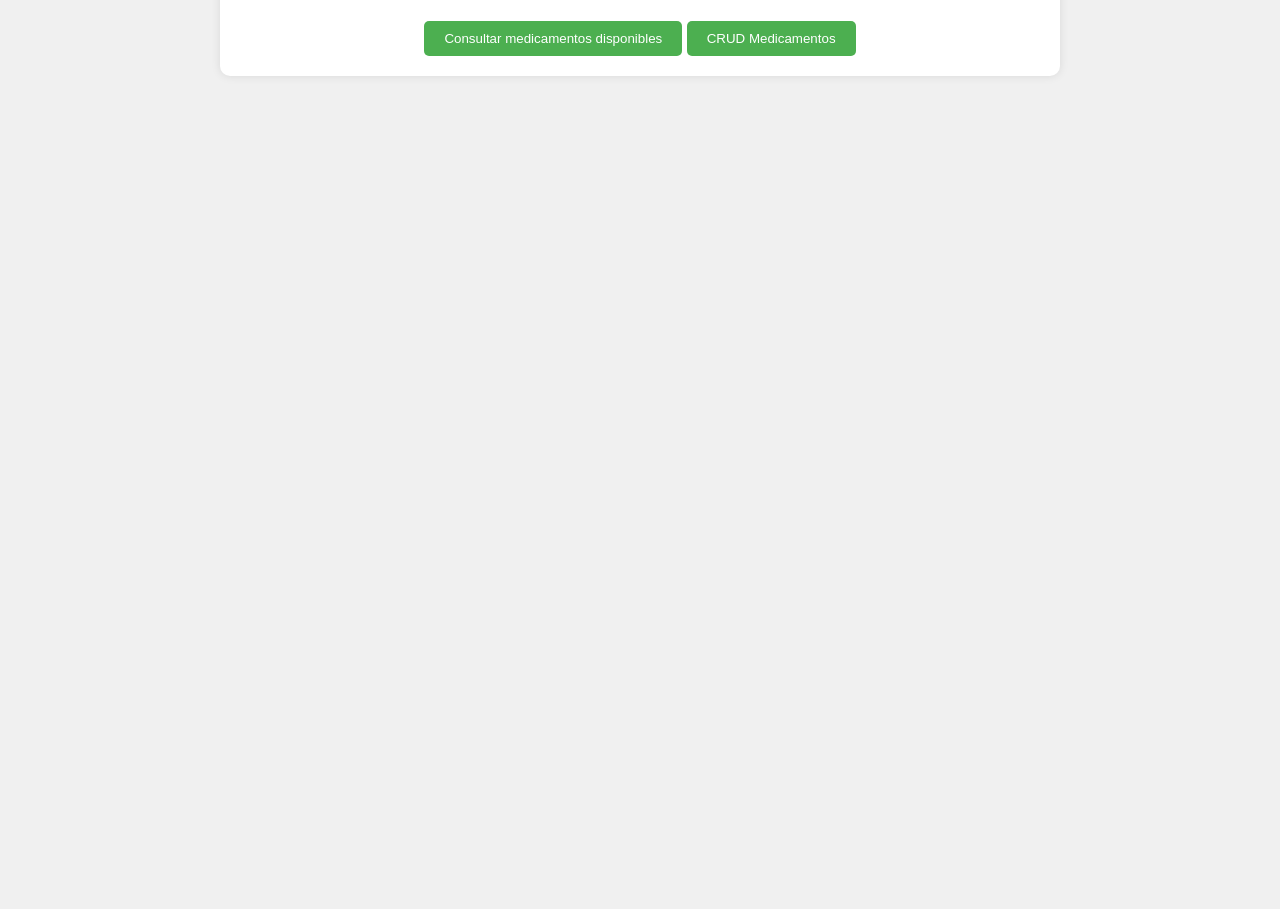
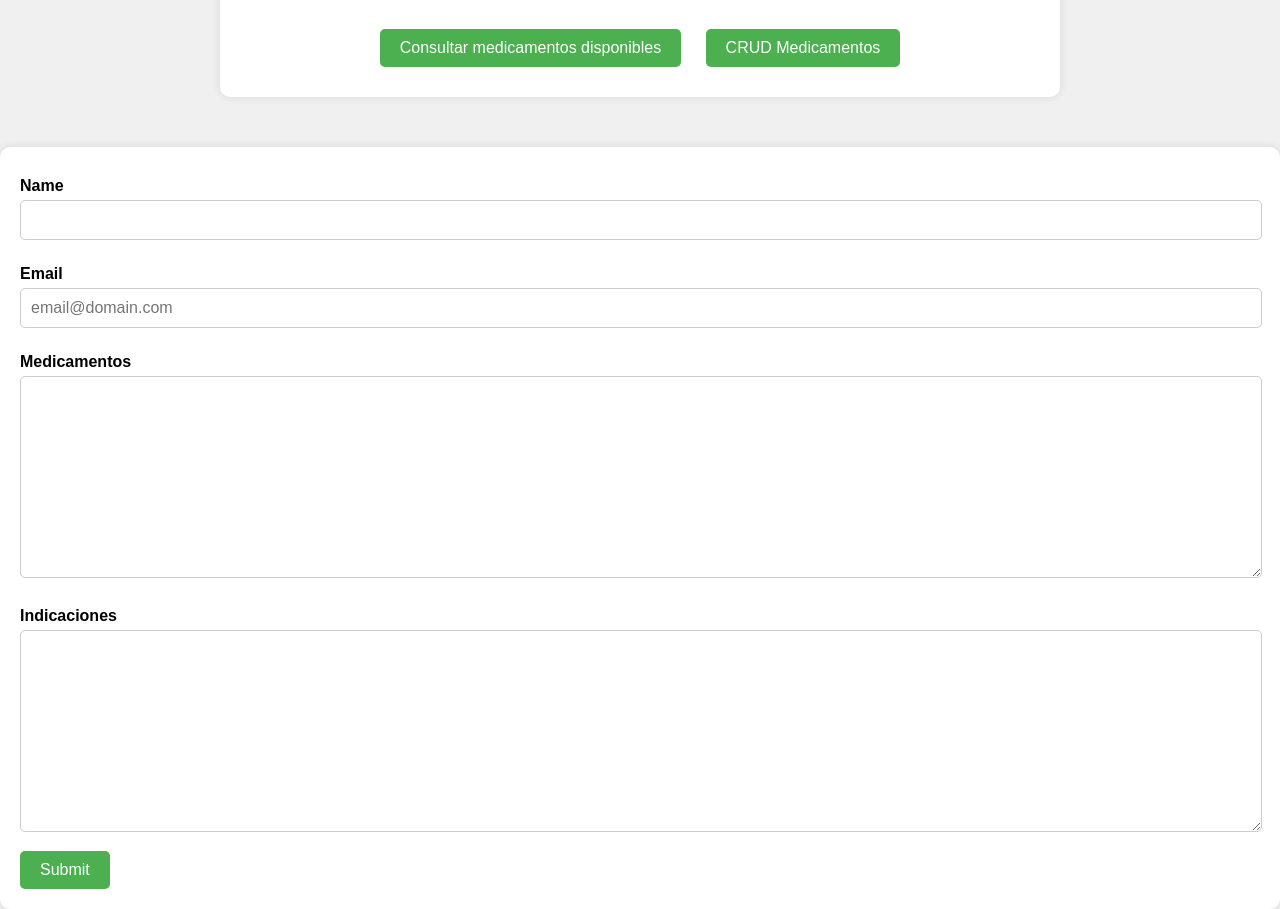
Before and after one commit to pJulianV/consulta-medicamentos, a website: page public/index.html in a window 1280 px wide. Shown: the part 129-1038 px from the top of the page. Before the commit the page ends 800 px from the top, so only its background shows below. Drawn offline with Linux system fonts and the light colour scheme.

Commit message:
Formulario y Estilos

```diff
--- a/public/index.html
+++ b/public/index.html
@@ -12,5 +12,25 @@
         <button onclick="window.location.href='medicamentos.html'">Consultar medicamentos disponibles</button>
         <button onclick="window.location.href='crud.html'">CRUD Medicamentos</button>
     </div>
+
+    <form name="formularioContacto" action="https://formsubmit.io/send/julianvargastrb@gmail.com" method="POST" netlify>
+
+        <label for="nombre">Name</label>
+        <input class="inputContacto" name="text" type="text" id="nombre" required>
+
+        <label for="correo">Email</label>
+        <input class="inputContacto" name="email" type="email" id="correo" placeholder="email@domain.com" required>
+
+        <label for="mensaje">Medicamentos</label>
+        <textarea class="inputContacto" name="mensaje" id="mensaje" cols="30" rows="10" required></textarea>
+
+        <label for="mensaje">Indicaciones</label>
+        <textarea class="inputContacto" name="mensaje" id="mensaje" cols="30" rows="10" required></textarea>
+
+        <input name="_formsubmit_id" type="text" style="display:none">
+
+        <input id="enviarCorreo" class="enviar" value="Submit" type="submit">
+    </form>
+
 </body>
 </html>
--- a/public/styles.css
+++ b/public/styles.css
@@ -15,6 +15,11 @@ body {
     box-shadow: 0 0 10px rgba(0, 0, 0, 0.1);
 }
 
+h1 {
+    color: #333;
+    margin-bottom: 20px;
+}
+
 button {
     padding: 10px 20px;
     background-color: #4CAF50;
@@ -22,44 +27,69 @@ button {
     border: none;
     border-radius: 5px;
     cursor: pointer;
+    margin: 10px; /* Espaciado entre botones */
+    font-size: 16px; /* Tamaño de fuente */
+    transition: background-color 0.3s; /* Transición suave */
 }
 
 button:hover {
     background-color: #45a049;
 }
 
-h1 {
-    color: #333;
+form {
+    background-color: #fff;
+    padding: 20px;
+    border-radius: 10px;
+    box-shadow: 0 0 10px rgba(0, 0, 0, 0.1);
+    margin-top: 20px;
 }
 
-h2 {
-    color: #4CAF50;
+label {
+    display: block;
+    margin: 10px 0 5px;
+    font-weight: bold;
 }
 
-.medicamentos-grid {
-    display: grid;
-    grid-template-columns: repeat(auto-fill, minmax(150px, 1fr));
-    gap: 20px;
-    justify-items: center;
-    margin: 20px 0;
+.inputContacto {
+    width: calc(100% - 20px);
+    padding: 10px;
+    border: 1px solid #ccc;
+    border-radius: 5px;
+    margin-bottom: 15px;
+    font-size: 16px;
 }
 
-.medicamento {
-    text-align: center;
+textarea {
+    resize: vertical; /* Permitir solo redimensionar verticalmente */
 }
 
-.medicamento img {
-    width: 150px;
-    height: 150px;
-    object-fit: cover;
-    border-radius: 10px;
+.enviar {
+    padding: 10px 20px;
+    background-color: #4CAF50;
+    color: white;
+    border: none;
+    border-radius: 5px;
+    cursor: pointer;
+    font-size: 16px;
+    transition: background-color 0.3s;
 }
 
-.medicamento p {
-    font-size: 18px;
-    color: #333;
-    margin-top: 10px;
+.enviar:hover {
+    background-color: #45a049;
 }
-#agotados{
-    color: #ee1835 ;
+
+/* Estilos para dispositivos móviles */
+@media (max-width: 600px) {
+    .container {
+        padding: 15px;
+    }
+
+    button, .enviar {
+        width: 100%;
+        margin: 5px 0; /* Espaciado entre botones en móviles */
+    }
+
+    .inputContacto {
+        font-size: 14px;
+    }
 }
```
